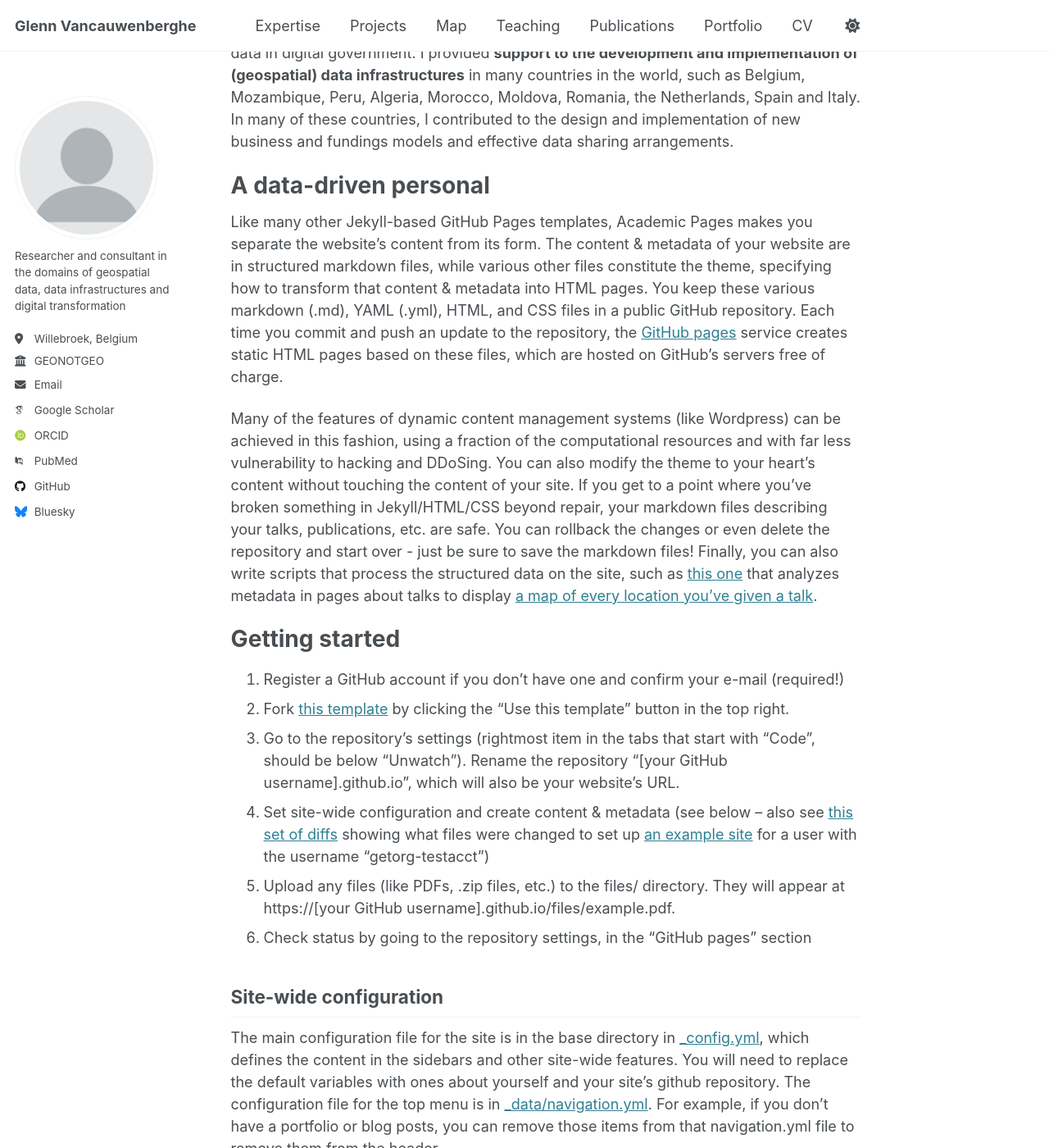
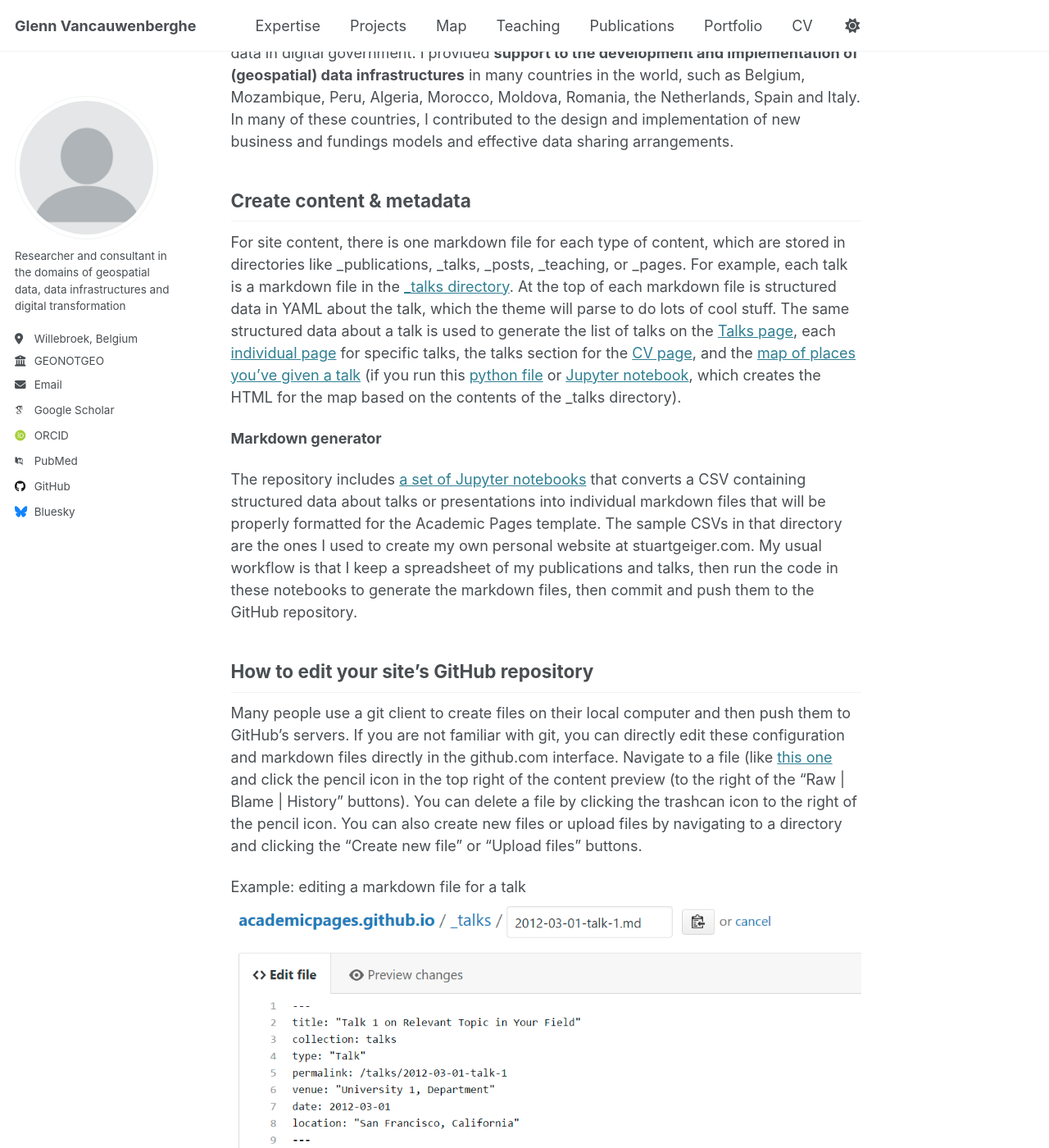
Before and after one commit to GVancauwenberghe/gvancauwenberghe.github.io, a Jekyll site: the page built from _pages/about.md, in a window 1280 px wide and 1400 px high, scrolled down 713 px. Shown: the whole window at 82% size. Built offline with Jekyll 4.4.1, drawn with Linux system fonts in a browser that asks for light colours; some web fonts are replaced; some of the changed text lies outside the part shown.

Commit message:
Update about.md

```diff
--- a/_pages/about.md
+++ b/_pages/about.md
@@ -18,25 +18,6 @@
 Since 2007, I have been involved in many **national and international projects in the domains of space, earth observation and geospatial data**, in which I mainly focused on data policies, the governance of (spatial) data infrastructures, the assessment of data policies and infrastructures, business & funding models and the integration of geospatial data in digital government.  I provided **support to the development and implementation of (geospatial) data infrastructures** in many countries in the world, such as Belgium, Mozambique, Peru, Algeria, Morocco, Moldova, Romania, the Netherlands, Spain and Italy. In many of these countries, I contributed to the design and implementation of new business and fundings models and effective data sharing arrangements.
 
 
-A data-driven personal
-======
-Like many other Jekyll-based GitHub Pages templates, Academic Pages makes you separate the website's content from its form. The content & metadata of your website are in structured markdown files, while various other files constitute the theme, specifying how to transform that content & metadata into HTML pages. You keep these various markdown (.md), YAML (.yml), HTML, and CSS files in a public GitHub repository. Each time you commit and push an update to the repository, the [GitHub pages](https://pages.github.com/) service creates static HTML pages based on these files, which are hosted on GitHub's servers free of charge.
-
-Many of the features of dynamic content management systems (like Wordpress) can be achieved in this fashion, using a fraction of the computational resources and with far less vulnerability to hacking and DDoSing. You can also modify the theme to your heart's content without touching the content of your site. If you get to a point where you've broken something in Jekyll/HTML/CSS beyond repair, your markdown files describing your talks, publications, etc. are safe. You can rollback the changes or even delete the repository and start over - just be sure to save the markdown files! Finally, you can also write scripts that process the structured data on the site, such as [this one](https://github.com/academicpages/academicpages.github.io/blob/master/talkmap.ipynb) that analyzes metadata in pages about talks to display [a map of every location you've given a talk](https://academicpages.github.io/talkmap.html).
-
-Getting started
-======
-1. Register a GitHub account if you don't have one and confirm your e-mail (required!)
-1. Fork [this template](https://github.com/academicpages/academicpages.github.io) by clicking the "Use this template" button in the top right.
-1. Go to the repository's settings (rightmost item in the tabs that start with "Code", should be below "Unwatch"). Rename the repository "[your GitHub username].github.io", which will also be your website's URL.
-1. Set site-wide configuration and create content & metadata (see below -- also see [this set of diffs](http://archive.is/3TPas) showing what files were changed to set up [an example site](https://getorg-testacct.github.io) for a user with the username "getorg-testacct")
-1. Upload any files (like PDFs, .zip files, etc.) to the files/ directory. They will appear at https://[your GitHub username].github.io/files/example.pdf.
-1. Check status by going to the repository settings, in the "GitHub pages" section
-
-Site-wide configuration
-------
-The main configuration file for the site is in the base directory in [_config.yml](https://github.com/academicpages/academicpages.github.io/blob/master/_config.yml), which defines the content in the sidebars and other site-wide features. You will need to replace the default variables with ones about yourself and your site's github repository. The configuration file for the top menu is in [_data/navigation.yml](https://github.com/academicpages/academicpages.github.io/blob/master/_data/navigation.yml). For example, if you don't have a portfolio or blog posts, you can remove those items from that navigation.yml file to remove them from the header.
-
 Create content & metadata
 ------
 For site content, there is one markdown file for each type of content, which are stored in directories like _publications, _talks, _posts, _teaching, or _pages. For example, each talk is a markdown file in the [_talks directory](https://github.com/academicpages/academicpages.github.io/tree/master/_talks). At the top of each markdown file is structured data in YAML about the talk, which the theme will parse to do lots of cool stuff. The same structured data about a talk is used to generate the list of talks on the [Talks page](https://academicpages.github.io/talks), each [individual page](https://academicpages.github.io/talks/2012-03-01-talk-1) for specific talks, the talks section for the [CV page](https://academicpages.github.io/cv), and the [map of places you've given a talk](https://academicpages.github.io/talkmap.html) (if you run this [python file](https://github.com/academicpages/academicpages.github.io/blob/master/talkmap.py) or [Jupyter notebook](https://github.com/academicpages/academicpages.github.io/blob/master/talkmap.ipynb), which creates the HTML for the map based on the contents of the _talks directory).
```
